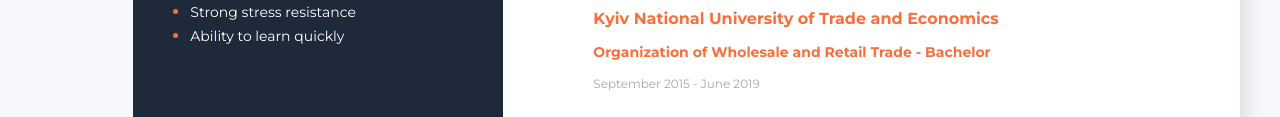
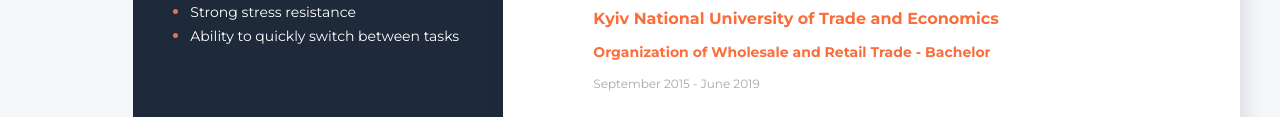
Before and after one commit to walent1n/Resume, a plain HTML site: page CV/index.html in a window 1280 px wide. Shown: the part 1172-1289 px from the top of the page. Drawn offline with Linux system fonts and the light colour scheme.

Commit message:
update
update

```diff
--- a/CV/index.html
+++ b/CV/index.html
@@ -105,7 +105,7 @@
                 <li class="soft-skills-item"><span class="soft-skills-text">People-management skills</span></li>
                 <li class="soft-skills-item"><span class="soft-skills-text">Teamwork</span></li>
                 <li class="soft-skills-item"><span class="soft-skills-text">Strong stress resistance</span></li>
-                <li class="soft-skills-item"><span class="soft-skills-text">Ability to learn quickly</span></li>
+                <li class="soft-skills-item"><span class="soft-skills-text">Ability to quickly switch between tasks</span></li>
             </ul>
         </div>
     </aside>
```
